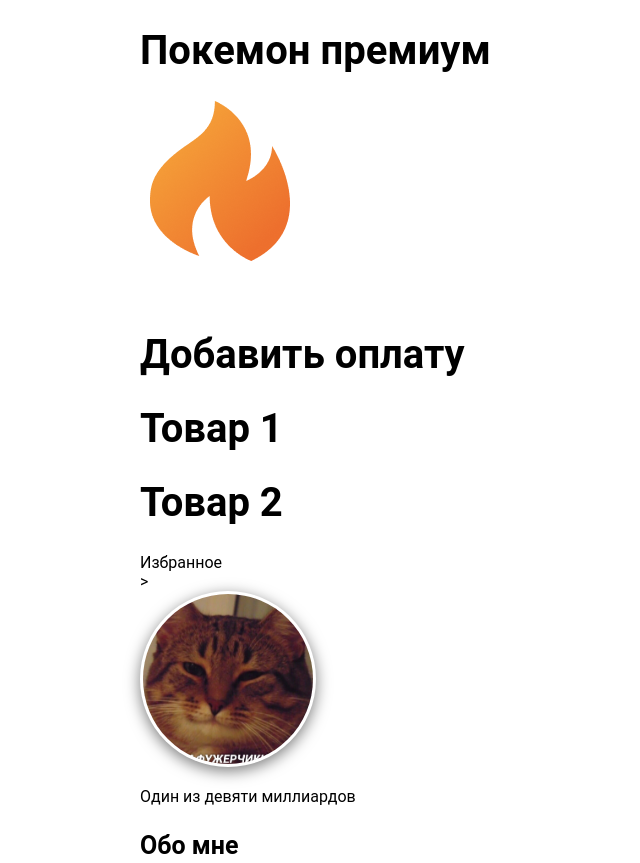
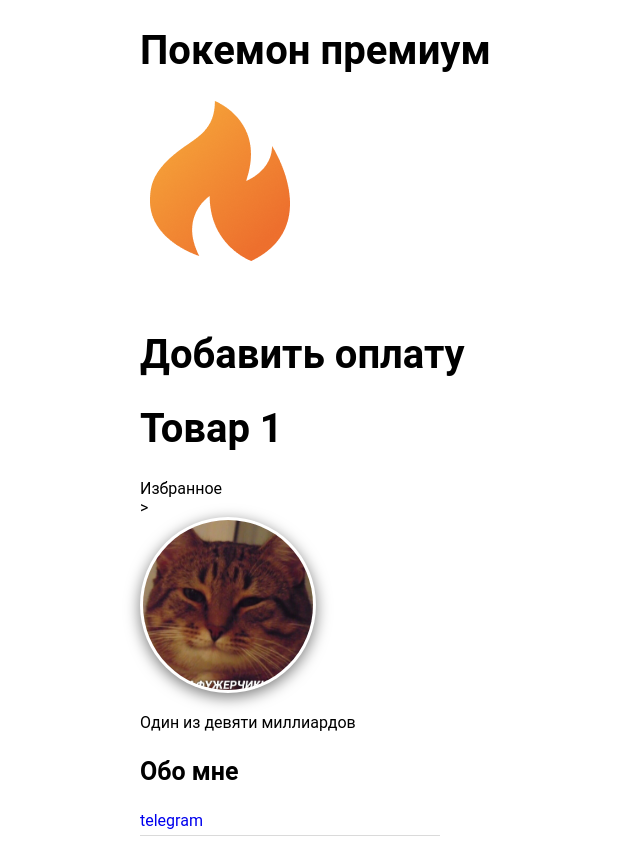
Before and after one commit to German-D/CV, a plain HTML site: page index.html in a window 1280 px wide. Shown: the top 863 px of the page, without its empty margins (0-640 px from the left). Drawn offline with Linux system fonts and the light colour scheme.

Commit message:
убрал товар 2

```diff
--- a/index.html
+++ b/index.html
@@ -11,7 +11,6 @@
 		<img src="premium.png">
 		<h1>Добавить оплату</h2>
 		<h1>Товар 1</h2>
-		<h1>Товар 2</h2>
 		<div>Избранное</div>>
 
 		<div class="item">
```
